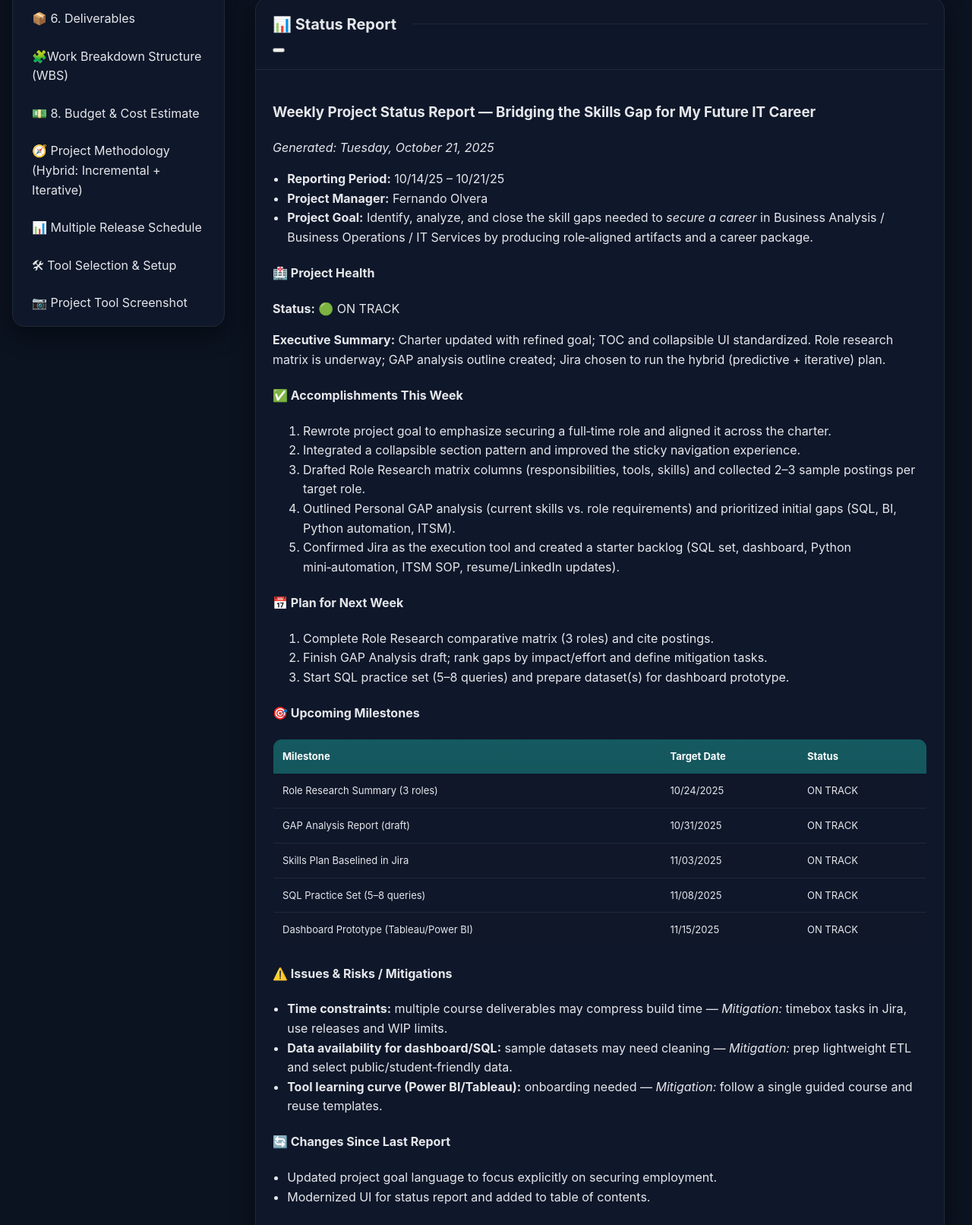
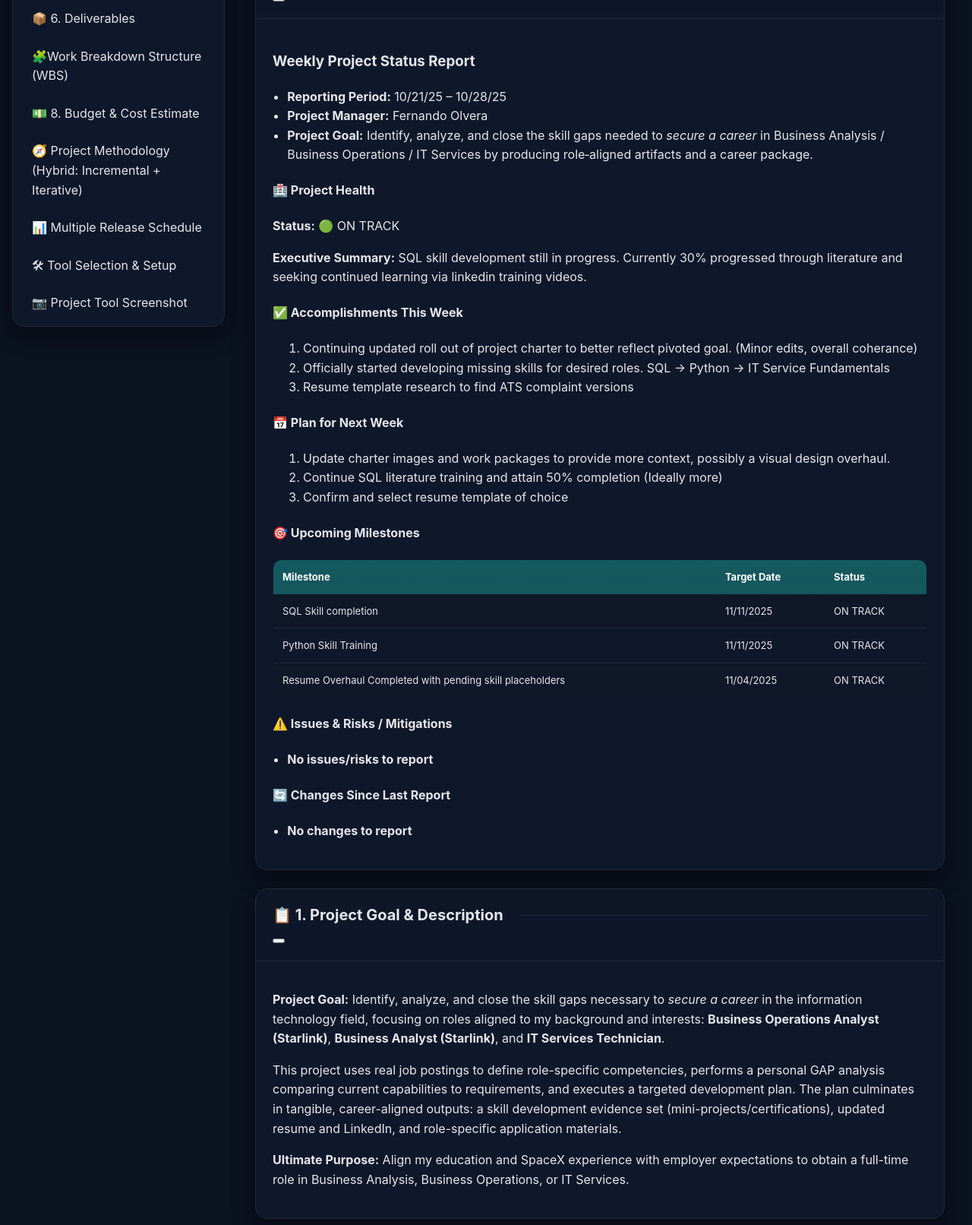
Before and after one commit to Fernando-Olvera/HTML-Project-Charter, a plain HTML site: page index.html in a window 1280 px wide. Shown: the part 513-2125 px from the top of the page at 76% size. Drawn offline with Linux system fonts and the light colour scheme.

Commit message:
Add files via upload

```diff
--- a/index.html
+++ b/index.html
@@ -1,5 +1,5 @@
 <!DOCTYPE html>
-<!-- saved from url=(0165)file:///C:/Users/Fernando/Downloads/Bridging%20the%20Skills%20Gap%20for%20My%20Future%20IT%20Career%20-%20Project%20Charter%20(updated%20with%20Status%20Report).html -->
+<!-- saved from url=(0046)file:///C:/Users/Fernando/Downloads/index.html -->
 <html lang="en"><head><meta http-equiv="Content-Type" content="text/html; charset=UTF-8">
 
 <meta name="viewport" content="width=device-width, initial-scale=1.0">
@@ -243,7 +243,7 @@ ul { padding-left: 1.2rem; }
     </div>
     <nav>
       <ul>
-        <li><a href="file:///C:/Users/Fernando/Downloads/Bridging%20the%20Skills%20Gap%20for%20My%20Future%20IT%20Career%20-%20Project%20Charter%20(updated%20with%20Status%20Report).html#status-report" class="active">📊 Status Report</a></li>
+        <li><a href="file:///C:/Users/Fernando/Downloads/Bridging%20the%20Skills%20Gap%20for%20My%20Future%20IT%20Career%20-%20Project%20Charter%20(updated%20with%20Status%20Report).html#status-report" class="">📊 Status Report</a></li>
         <li><a href="file:///C:/Users/Fernando/Downloads/project_charter_bridging_the_skills_gap_for_my_future_it_career_updated_html%20(1).html#1-project-goal-description" class="">📋 1. Project Goal &amp; Description</a></li>
         <li><a href="file:///C:/Users/Fernando/Downloads/project_charter_bridging_the_skills_gap_for_my_future_it_career_updated_html%20(1).html#2-vision-mission-strategy-alignment" class="">🎯 2. Vision, Mission &amp; Strategy Alignment</a></li>
         <li><a href="file:///C:/Users/Fernando/Downloads/project_charter_bridging_the_skills_gap_for_my_future_it_career_updated_html%20(1).html#3-business-case-justification" class="">💼 3. Business Case &amp; Justification</a></li>
@@ -266,7 +266,7 @@ ul { padding-left: 1.2rem; }
         <button id="themeToggle" class="btn">🌙 Theme</button>
         <button class="btn" onclick="window.print()">🖨️ Print</button>
       </div>
-      <h1>Bridging the Skills Gap for My Future IT Career</h1>
+      <h1>Securing my First IT Role</h1>
       <p>Project Charter - Managing IT Projects Course</p>
     </div>
 
@@ -296,32 +296,32 @@ ul { padding-left: 1.2rem; }
           <button class="collapse-toggle" aria-controls="status-report-content" aria-expanded="true"><span class="chevron"></span></button>
         </div>
         <div class="section-content" id="status-report-content">
-          <h3>Weekly Project Status Report — Bridging the Skills Gap for My Future IT Career</h3>
-          <p><em>Generated: Tuesday, October 21, 2025</em></p>
+          <h3>Weekly Project Status Report</h3>
+          <p></p>
           <ul>
-            <li><strong>Reporting Period:</strong> 10/14/25 – 10/21/25</li>
+            <li><strong>Reporting Period:</strong> 10/21/25 – 10/28/25</li>
             <li><strong>Project Manager:</strong> Fernando Olvera</li>
             <li><strong>Project Goal:</strong> Identify, analyze, and close the skill gaps needed to <em>secure a career</em> in Business Analysis / Business Operations / IT Services by producing role‑aligned artifacts and a career package.</li>
           </ul>
 
           <h4>🏥 Project Health</h4>
           <p><strong>Status:</strong> 🟢 ON TRACK</p>
-          <p><strong>Executive Summary:</strong> Charter updated with refined goal; TOC and collapsible UI standardized. Role research matrix is underway; GAP analysis outline created; Jira chosen to run the hybrid (predictive + iterative) plan.</p>
+          <p><strong>Executive Summary:</strong> SQL skill development still in progress. Currently 30% progressed through literature and seeking continued learning via linkedin training videos.</p>
 
           <h4>✅ Accomplishments This Week</h4>
           <ol>
-            <li>Rewrote project goal to emphasize securing a full‑time role and aligned it across the charter.</li>
-            <li>Integrated a collapsible section pattern and improved the sticky navigation experience.</li>
-            <li>Drafted Role Research matrix columns (responsibilities, tools, skills) and collected 2–3 sample postings per target role.</li>
-            <li>Outlined Personal GAP analysis (current skills vs. role requirements) and prioritized initial gaps (SQL, BI, Python automation, ITSM).</li>
-            <li>Confirmed Jira as the execution tool and created a starter backlog (SQL set, dashboard, Python mini‑automation, ITSM SOP, resume/LinkedIn updates).</li>
+            <li> Continuing updated roll out of project charter to better reflect pivoted goal. (Minor edits, overall coherance)</li>
+            <li> Officially started developing missing skills for desired roles. SQL -&gt; Python -&gt; IT Service Fundamentals</li>
+            <li>Resume template research to find ATS complaint versions  </li>
+
+
           </ol>
 
           <h4>📅 Plan for Next Week</h4>
           <ol>
-            <li>Complete Role Research comparative matrix (3 roles) and cite postings.</li>
-            <li>Finish GAP Analysis draft; rank gaps by impact/effort and define mitigation tasks.</li>
-            <li>Start SQL practice set (5–8 queries) and prepare dataset(s) for dashboard prototype.</li>
+            <li>Update charter images and work packages to provide more context, possibly a visual design overhaul.</li>
+            <li>Continue SQL literature training and attain 50% completion (Ideally more)</li>
+            <li>Confirm and select resume template of choice</li>
 
 
           </ol>
@@ -337,26 +337,26 @@ ul { padding-left: 1.2rem; }
                 </tr>
               </thead>
               <tbody>
-                <tr><td>Role Research Summary (3 roles)</td><td>10/24/2025</td><td>ON TRACK</td></tr>
-                <tr><td>GAP Analysis Report (draft)</td><td>10/31/2025</td><td>ON TRACK</td></tr>
-                <tr><td>Skills Plan Baselined in Jira</td><td>11/03/2025</td><td>ON TRACK</td></tr>
-                <tr><td>SQL Practice Set (5–8 queries)</td><td>11/08/2025</td><td>ON TRACK</td></tr>
-                <tr><td>Dashboard Prototype (Tableau/Power BI)</td><td>11/15/2025</td><td>ON TRACK</td></tr>
+                <tr><td>SQL Skill completion</td><td>11/11/2025</td><td>ON TRACK</td></tr>
+                <tr><td>Python Skill Training</td><td>11/11/2025</td><td>ON TRACK</td></tr>
+                <tr><td>Resume Overhaul Completed with pending skill placeholders</td><td>11/04/2025</td><td>ON TRACK</td></tr>
+
+
               </tbody>
             </table>
           </div>
 
           <h4>⚠️ Issues &amp; Risks / Mitigations</h4>
           <ul>
-            <li><strong>Time constraints:</strong> multiple course deliverables may compress build time — <em>Mitigation:</em> timebox tasks in Jira, use releases and WIP limits.</li>
-            <li><strong>Data availability for dashboard/SQL:</strong> sample datasets may need cleaning — <em>Mitigation:</em> prep lightweight ETL and select public/student‑friendly data.</li>
-            <li><strong>Tool learning curve (Power BI/Tableau):</strong> onboarding needed — <em>Mitigation:</em> follow a single guided course and reuse templates.</li>
+            <li><strong>No issues/risks to report</strong></li>
+
+
           </ul>
 
           <h4>🔄 Changes Since Last Report</h4>
           <ul>
-            <li>Updated project goal language to focus explicitly on securing employment.</li>
-            <li>Modernized UI for status report and added to table of contents.</li>
+            <li><strong>No changes to report</strong></li>
+
           </ul>
         </div>
       </div>
@@ -405,7 +405,7 @@ ul { padding-left: 1.2rem; }
           <h4>Professional Value:</h4>
           <ul>
             <li>Targets in-demand competencies drawn directly from enterprise job descriptions.</li>
-            <li>Produces verifiable artifacts (dashboards, SQL queries, Python notebooks, ITSM documentation) to evidence skills.</li>
+            <li>Produces verifiable artifacts (SQL queries w/ linkedin cert, Python notebook w/ linkedin cert, IT Fundamentals documentation) to evidence skills.</li>
             <li>Improves ability to communicate analytical insights and service impacts to leadership.</li>
           </ul>
           <h4>Personal Value:</h4>
@@ -437,8 +437,8 @@ ul { padding-left: 1.2rem; }
                 <ul>
                   <li>Analyze three target roles (Business Ops Analyst, Business Analyst, IT Services Technician).</li>
                   <li>Create a role-by-skill matrix and perform a personal GAP analysis.</li>
-                  <li>Design and execute a skills development plan (SQL, BI dashboard, Python automation, ITSM primer).</li>
-                  <li>Produce tangible artifacts: dashboard, SQL workbook, Python mini-automation, ITSM SOP.</li>
+                  <li>Design and execute a skills development plan (SQL, Python, Help Desk Fundamentals).</li>
+
                   <li>Update resume &amp; LinkedIn; prepare role-specific cover letter templates.</li>
                 </ul>
               </div>
@@ -448,7 +448,7 @@ ul { padding-left: 1.2rem; }
               <div class="placeholder">
                 <ul>
                   <li>Attempt one entry-level certification (CompTIA A+ or ITIL 4 Foundation or DA-100 equivalent).</li>
-                  <li>Add a second BI dashboard (Power BI if first is Tableau, or vice versa).</li>
+                  <li>Add a BI dashboard (Power BI if first is Tableau, or vice versa).</li>
                   <li>Expand Python automation into a small ETL pipeline to a hosted dashboard.</li>
                 </ul>
               </div>
@@ -489,7 +489,7 @@ ul { padding-left: 1.2rem; }
               </thead>
               <tbody>
                 <tr>
-                  <td>Instructor (Dr. Howell)</td>
+                  <td>Instructor (Prof. Espinoza)</td>
                   <td>Internal</td>
                   <td>Evaluates project; ensures alignment with learning outcomes</td>
                   <td>High</td>
@@ -569,26 +569,26 @@ ul { padding-left: 1.2rem; }
               <tr>
                 <td>Role Research Summary (3 roles)</td>
                 <td><span class="type-chip type-tangible">Tangible</span></td>
-                <td>Compile a comparative table of Business Ops Analyst, Business Analyst, and IT Services Technician with responsibilities, tools, and required skills by Week 3.</td>
+                <td>Compile a comparative table of Business Ops Analyst, Business Analyst, and IT Services Technician with responsibilities, tools, and required skills.</td>
                 <td>Matrix completed and cited to postings; uploaded to portfolio repo.</td>
               </tr>
               <tr>
                 <td>Personal GAP Analysis Report</td>
                 <td><span class="type-chip type-tangible">Tangible</span></td>
-                <td>Map current skills (from resume/experience) to role requirements; identify priority gaps and rank by impact by Week 5.</td>
+                <td>Map current skills (from resume/experience) to role requirements; identify priority gaps and rank by impact.</td>
                 <td>GAP table approved by instructor; risks/assumptions documented.</td>
               </tr>
               <tr>
                 <td>Skill Development Plan</td>
                 <td><span class="type-chip type-tangible">Tangible</span></td>
-                <td>Create a 6–10 week plan targeting SQL, BI dashboard, Python automation, and ITSM fundamentals; include milestones and artifacts by Week 6.</td>
+                <td>Create a 6 week plan targeting SQL, Python, and IT Service fundamentals; include milestones and artifacts.</td>
                 <td>Plan baselined in Jira; milestones and evidence types defined.</td>
               </tr>
               <tr>
                 <td>Evidence Set: Analytics &amp; IT Artifacts</td>
                 <td><span class="type-chip type-tangible">Tangible</span></td>
-                <td>Produce four artifacts by Week 12: (1) BI dashboard (Tableau/Power BI), (2) SQL workbook (5–8 queries), (3) Python mini-automation (ETL/report), (4) ITSM SOP (ticket/asset workflow).</td>
-                <td>Files committed to repo; screenshots and short readme for each artifact.</td>
+                <td>Produce 3 artifacts: SQL, Python, IT Service Fundamentals.</td>
+                <td>Literature completion w/ verified linkedin course</td>
               </tr>
               <tr>
                 <td>Career Package (Resume, LinkedIn, Cover Letters)</td>
```
